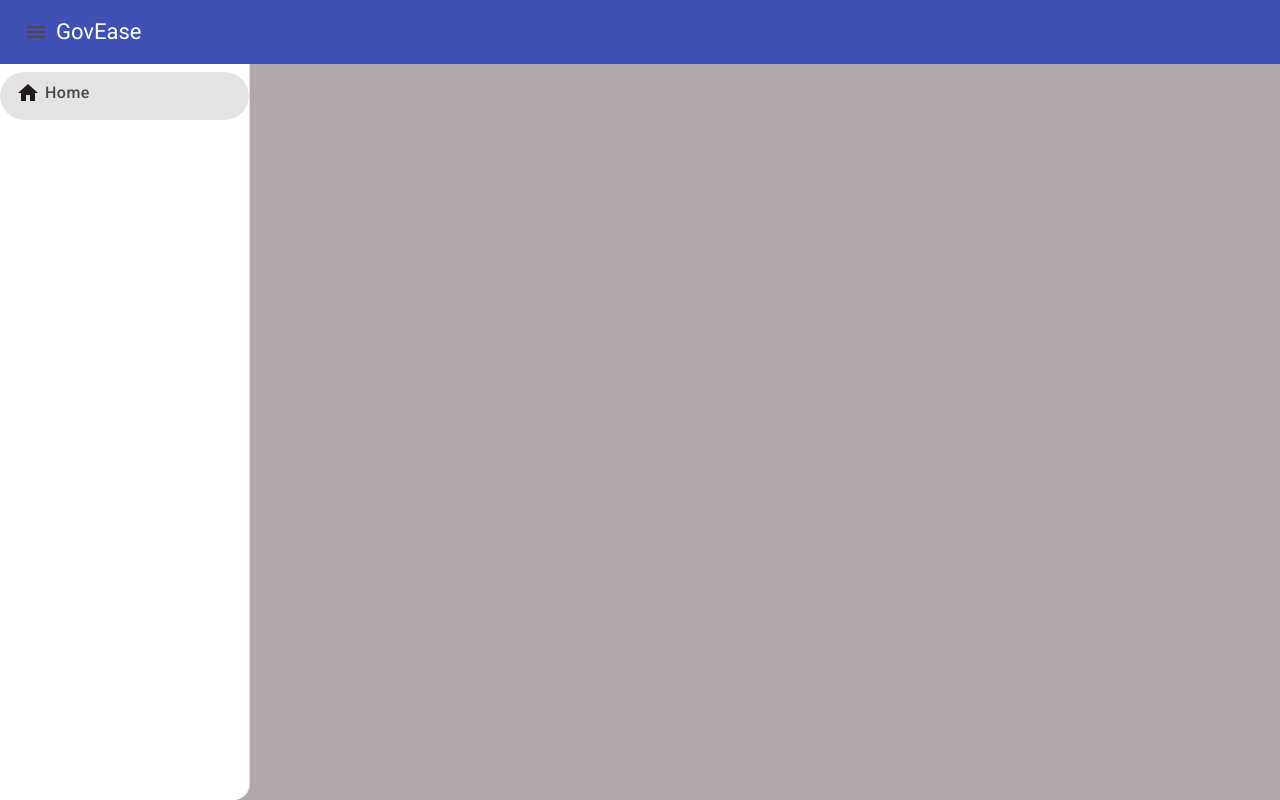
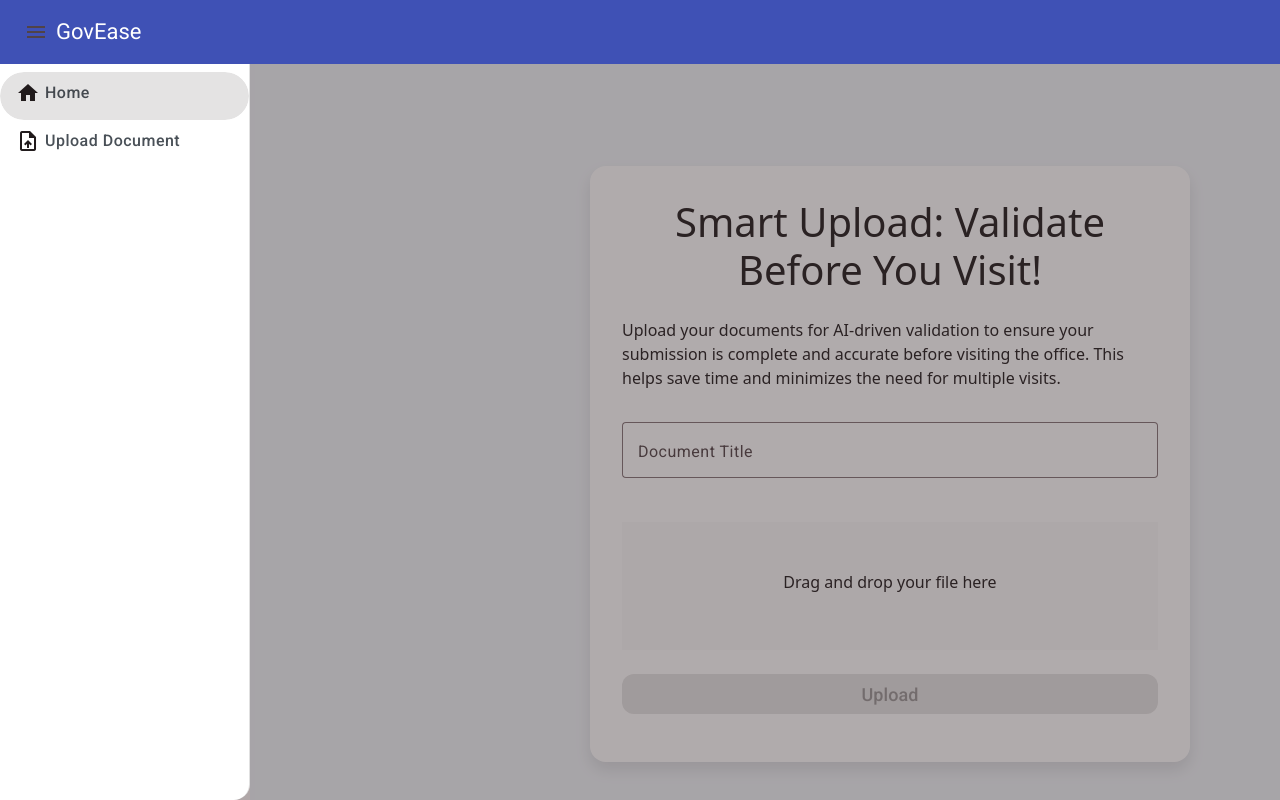
Before and after one commit to lathesram/GovEase, an Angular app: page /upload-document in a window 1280 px wide. Before the commit this address led to /. Built offline with nearby package versions, Linux system fonts and the light colour scheme.

Commit message:
[IXR-7]: Document upload UI implemented

```diff
--- a/src/app/app-routing.module.ts
+++ b/src/app/app-routing.module.ts
@@ -1,12 +1,18 @@
 import { NgModule } from '@angular/core';
 import { RouterModule, Routes } from '@angular/router';
 import { HomeComponent } from './home/home.component';
+import { DocumentUploadComponent } from './document-upload/document-upload.component';
 
 const routes: Routes = [
   {
     path:'',
     title: 'Home',
     component: HomeComponent
+  },
+  {
+    path:'upload-document',
+    title: 'Upload Document',
+    component: DocumentUploadComponent
   },
 ];
 
--- a/src/app/app.module.ts
+++ b/src/app/app.module.ts
@@ -4,12 +4,12 @@ import { BrowserModule } from '@angular/platform-browser';
 import { AppRoutingModule } from './app-routing.module';
 import { AppComponent } from './app.component';
 import { MaterialModule } from './material.module';
-import { NotFoundComponent } from './common/not-found/not-found.component';
 import { HomeComponent } from './home/home.component';
 import { NavComponent } from './nav/nav.component';
+import { DocumentUploadComponent } from './document-upload/document-upload.component';
 
 @NgModule({
-  declarations: [AppComponent, NotFoundComponent, HomeComponent, NavComponent],
+  declarations: [AppComponent, HomeComponent, NavComponent, DocumentUploadComponent],
   imports: [BrowserModule, AppRoutingModule, MaterialModule],
   exports: [MaterialModule],
   providers: [],
--- a/src/app/common/not-found/not-found.component.html
+++ /dev/null
@@ -1 +0,0 @@
-<p>not-found works!</p>
--- /dev/null
+++ b/src/app/document-upload/document-upload.component.html
@@ -0,0 +1,44 @@
+<div class="upload-page">
+    <header class="upload-header">
+      <h1 class="text-3xl font-bold text-center">Smart Upload: Validate Before You Visit!</h1>
+    <p class="text-justify text-gray-600 mt-4 leading-relaxed">
+      <span class="font-semibold text-gray-800">Upload your documents</span> for
+      <span class="text-blue-600">AI-driven validation</span> to ensure your submission is
+      <span class="font-semibold">complete</span> and <span class="font-semibold">accurate</span> before visiting the office.
+      This helps save time and minimizes the need for multiple visits.
+    </p>
+    </header>
+
+    <main class="upload-container">
+      <form [formGroup]="uploadForm" (ngSubmit)="onSubmit()" class="upload-form mb-3">
+        <mat-form-field appearance="outline" class="col-12 mb-4">
+          <mat-label>Document Title</mat-label>
+          <input matInput formControlName="title" placeholder="Enter document title">
+        </mat-form-field>
+
+        <div
+          class="drag-drop-area border-dashed border-2 border-gray-400 rounded-lg p-6 text-center mb-4 pt-5  pb-5"
+          (drop)="onFileDropped($event)"
+          (dragover)="onDragOver($event)"
+          (dragleave)="onDragLeave($event)">
+          <p class="text-gray-600 mb-2">Drag and drop your file here</p>
+        </div>
+
+        <div *ngIf="selectedFile" class="mb-4 text-gray-700 text-sm">
+          Selected File: <strong>{{ selectedFile.name }}</strong>
+        </div>
+
+        <div *ngIf="uploadProgress >= 0" class="mb-4">
+          <mat-progress-bar mode="determinate" [value]="uploadProgress"></mat-progress-bar>
+        </div>
+
+        <button mat-raised-button color="primary" type="submit" class="col-12" [disabled]="!uploadForm.valid || !selectedFile">
+          Upload
+        </button>
+      </form>
+
+      <div *ngIf="uploadStatus" class="mt-6 text-green-600 text-center">
+        {{ uploadStatus }}
+      </div>
+    </main>
+  </div>
--- /dev/null
+++ b/src/app/document-upload/document-upload.component.scss
@@ -0,0 +1,53 @@
+:host {
+    display: flex;
+    justify-content: center;
+    align-items: center;
+    height: 100vh;
+    background-color: #f0f4f8;
+  }
+
+  .upload-page {
+    width: 100%;
+    max-width: 600px;
+    padding: 2rem;
+    background-color: #ffffff;
+    border-radius: 16px;
+    box-shadow: 0 8px 16px rgba(0, 0, 0, 0.1);
+  }
+
+  .upload-header {
+    margin-bottom: 2rem;
+  }
+
+  .upload-container {
+    display: flex;
+    flex-direction: column;
+  }
+
+  .drag-drop-area {
+    cursor: pointer;
+    transition: background-color 0.3s ease, border-color 0.3s ease;
+    background-color: #fafafa;
+  }
+
+  .drag-drop-area:hover {
+    background-color: #f0f0f0;
+    border-color: #90caf9;
+  }
+
+  .drag-drop-area.drag-over {
+    background-color: #e3f2fd;
+    border-color: #42a5f5;
+  }
+
+  button {
+    text-transform: none;
+    font-size: 18px;
+    padding: 0.75rem;
+    border-radius: 12px;
+  }
+
+  mat-progress-bar {
+    height: 12px;
+    border-radius: 6px;
+  }
--- /dev/null
+++ b/src/app/document-upload/document-upload.component.ts
@@ -0,0 +1,63 @@
+import { Component } from '@angular/core';
+import { FormBuilder, FormGroup } from '@angular/forms';
+
+@Component({
+  selector: 'app-document-upload',
+  standalone: false,
+  templateUrl: './document-upload.component.html',
+  styleUrl: './document-upload.component.scss'
+})
+export class DocumentUploadComponent {
+  uploadForm: FormGroup;
+  selectedFile: File | null = null;
+  uploadStatus: string | null = null;
+  uploadProgress: number = -1;
+
+  constructor(private fb: FormBuilder) {
+    this.uploadForm = this.fb.group({
+      title: [''],
+    });
+  }
+
+  onFileSelected(event: any) {
+    if (event.target.files && event.target.files.length > 0) {
+      this.selectedFile = event.target.files[0];
+    }
+  }
+
+  onFileDropped(event: DragEvent) {
+    event.preventDefault();
+    if (event.dataTransfer?.files && event.dataTransfer.files.length > 0) {
+      this.selectedFile = event.dataTransfer.files[0];
+      event.dataTransfer.clearData();
+    }
+  }
+
+  onDragOver(event: DragEvent) {
+    event.preventDefault();
+    const dragDropArea = event.target as HTMLElement;
+    dragDropArea.classList.add('drag-over');
+  }
+
+  onDragLeave(event: DragEvent) {
+    const dragDropArea = event.target as HTMLElement;
+    dragDropArea.classList.remove('drag-over');
+  }
+
+  onSubmit() {
+    if (this.selectedFile) {
+      this.uploadProgress = 0;
+      const interval = setInterval(() => {
+        if (this.uploadProgress < 100) {
+          this.uploadProgress += 10;
+        } else {
+          clearInterval(interval);
+          this.uploadStatus = `File "${this.selectedFile?.name}" uploaded successfully!`;
+          this.uploadForm.reset();
+          this.selectedFile = null;
+          this.uploadProgress = -1;
+        }
+      }, 200);
+    }
+  }
+}
--- a/src/app/material.module.ts
+++ b/src/app/material.module.ts
@@ -14,6 +14,7 @@ import { ReactiveFormsModule } from '@angular/forms';
 import { MatExpansionModule } from '@angular/material/expansion';
 import { MatDialogModule } from '@angular/material/dialog';
 import { MatProgressSpinnerModule } from '@angular/material/progress-spinner';
+import {MatProgressBarModule} from '@angular/material/progress-bar';
 
 const materialModules = [
   MatToolbarModule,
@@ -31,6 +32,7 @@ const materialModules = [
   MatExpansionModule,
   MatDialogModule,
   MatProgressSpinnerModule,
+  MatProgressBarModule
 ];
 
 @NgModule({
--- a/src/app/nav/nav.component.html
+++ b/src/app/nav/nav.component.html
@@ -5,18 +5,19 @@
   <span>GovEase</span>
 </mat-toolbar>
 
-<mat-sidenav-container class="sidenav-container" >
+<mat-sidenav-container class="sidenav-container">
   <mat-sidenav #sidenav mode="push" opened class="mt-3">
     <mat-nav-list class="mt-5">
       <!-- Home link -->
-      <a
-        mat-list-item
-        [routerLink]="['/']"
-        routerLinkActive="active"
-        class="nav-item"
-      >
+      <a mat-list-item [routerLink]="['/']" routerLinkActive="active" class="nav-item">
         <mat-icon>home</mat-icon>
         <span class="nav-text">Home</span>
+      </a>
+
+      <!-- Upload Document-->
+      <a mat-list-item [routerLink]="['/upload-document']" routerLinkActive="active" class="nav-item">
+        <mat-icon>upload_file</mat-icon>
+        <span class="nav-text">Upload Document</span>
       </a>
     </mat-nav-list>
   </mat-sidenav>
```
Also changed, not shown: src/app/common/not-found/not-found.component.ts (deleted, +0 -11 lines), src/app/common/not-found/not-found.component.scss (deleted), 1 other file (tests, documents, lock files or other folders).
